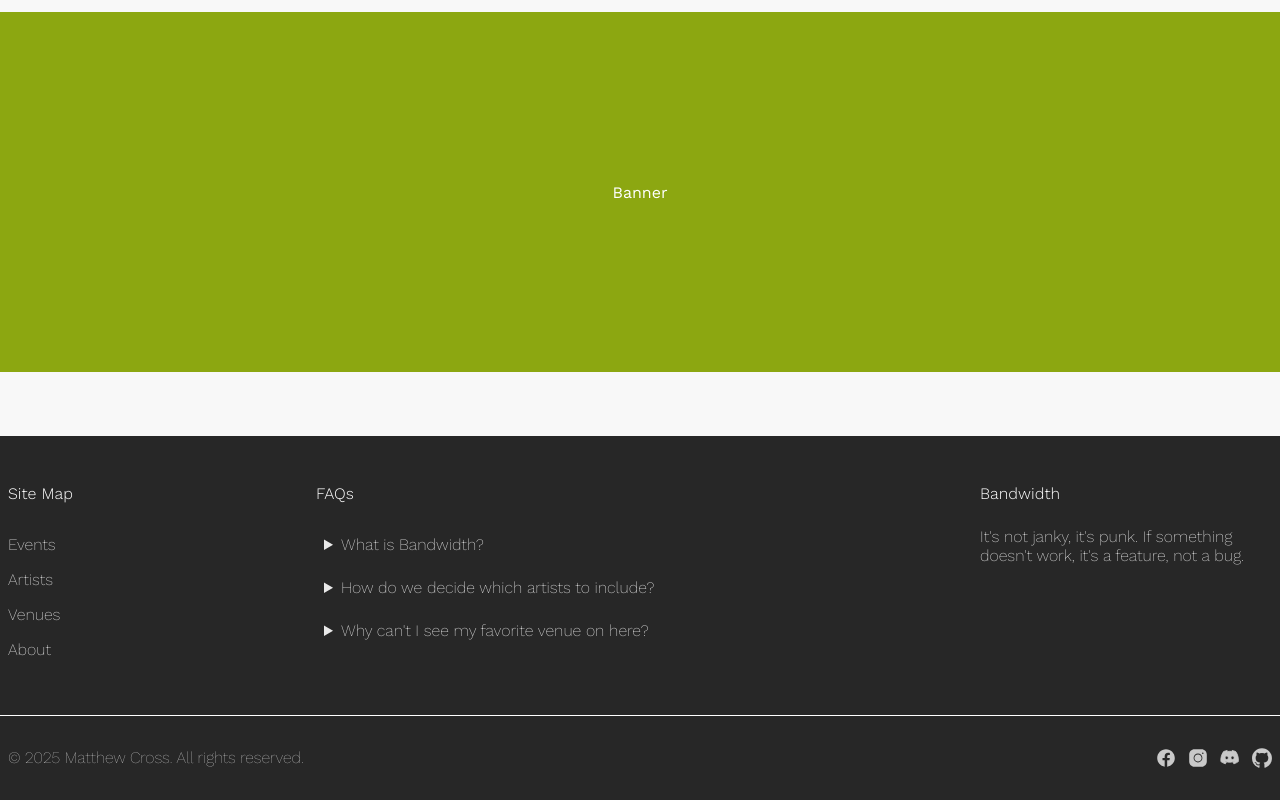
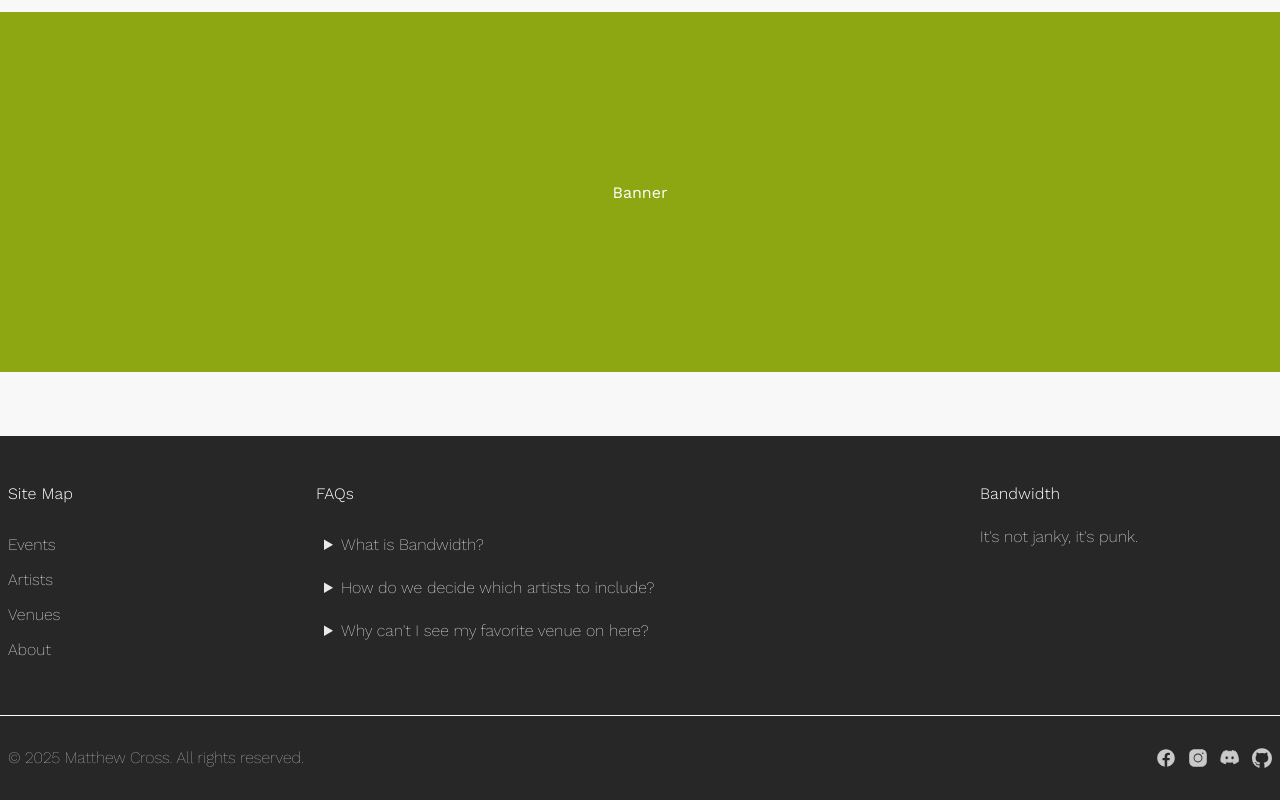
Before and after one commit to bandwidth-gig-guide/website-main, a Next.js app in the folder app/: page /event in a window 1280 px wide. Shown: the part 1013-1813 px from the top of the page. Built offline with nearby package versions, Linux system fonts and the light colour scheme; no server answers.

Commit message:
style: update tagline

```diff
--- a/app/components/Footer/Footer.tsx
+++ b/app/components/Footer/Footer.tsx
@@ -52,7 +52,7 @@ const Footer = () => {
 					<div className={styles.info}>
 						<h4>Bandwidth</h4>
 						<p>
-							It's not janky, it's punk. If something doesn't work, it's a feature, not a bug.
+							It's not janky, it's punk.
 						</p>
 					</div>
 
```
